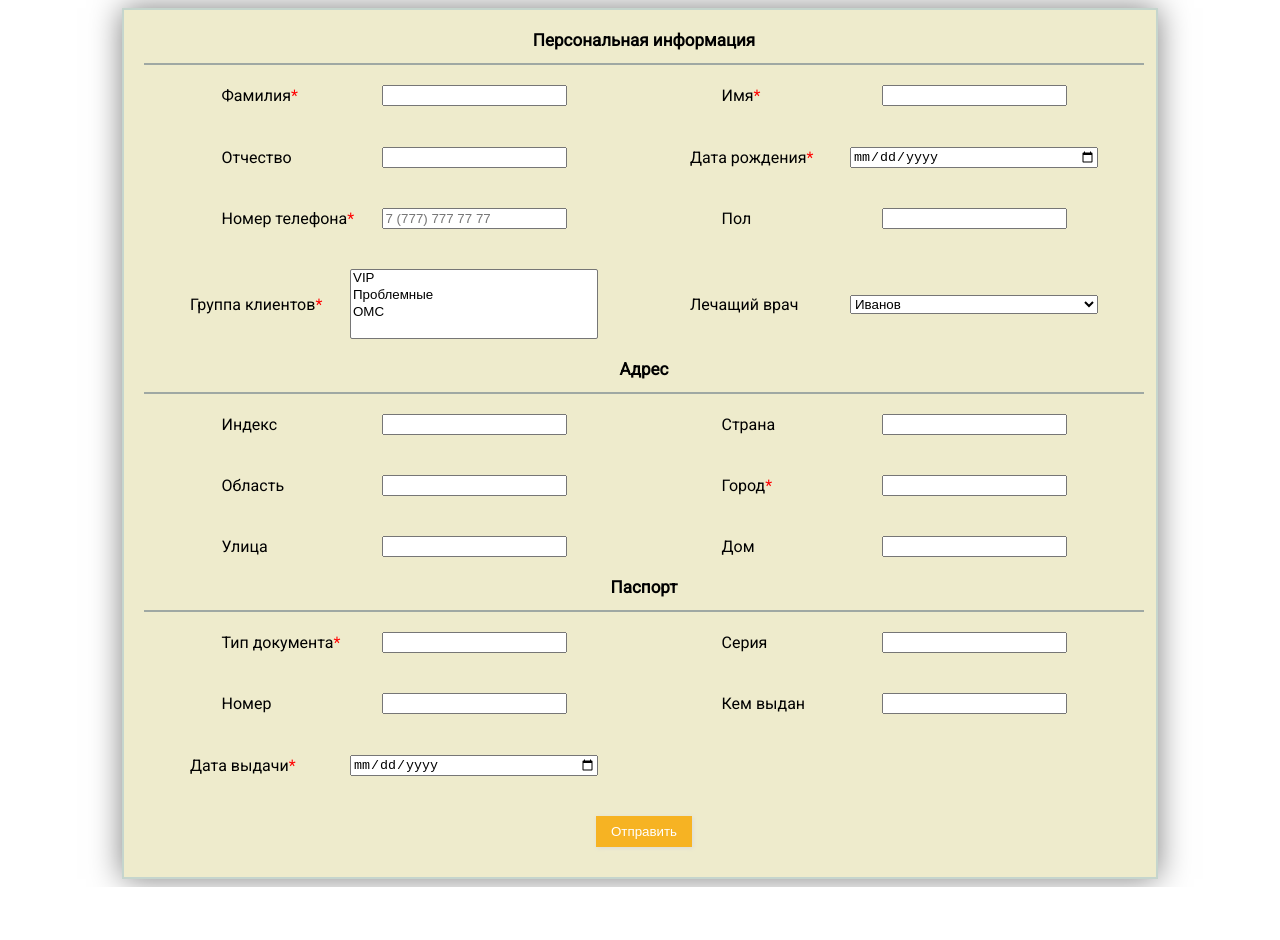
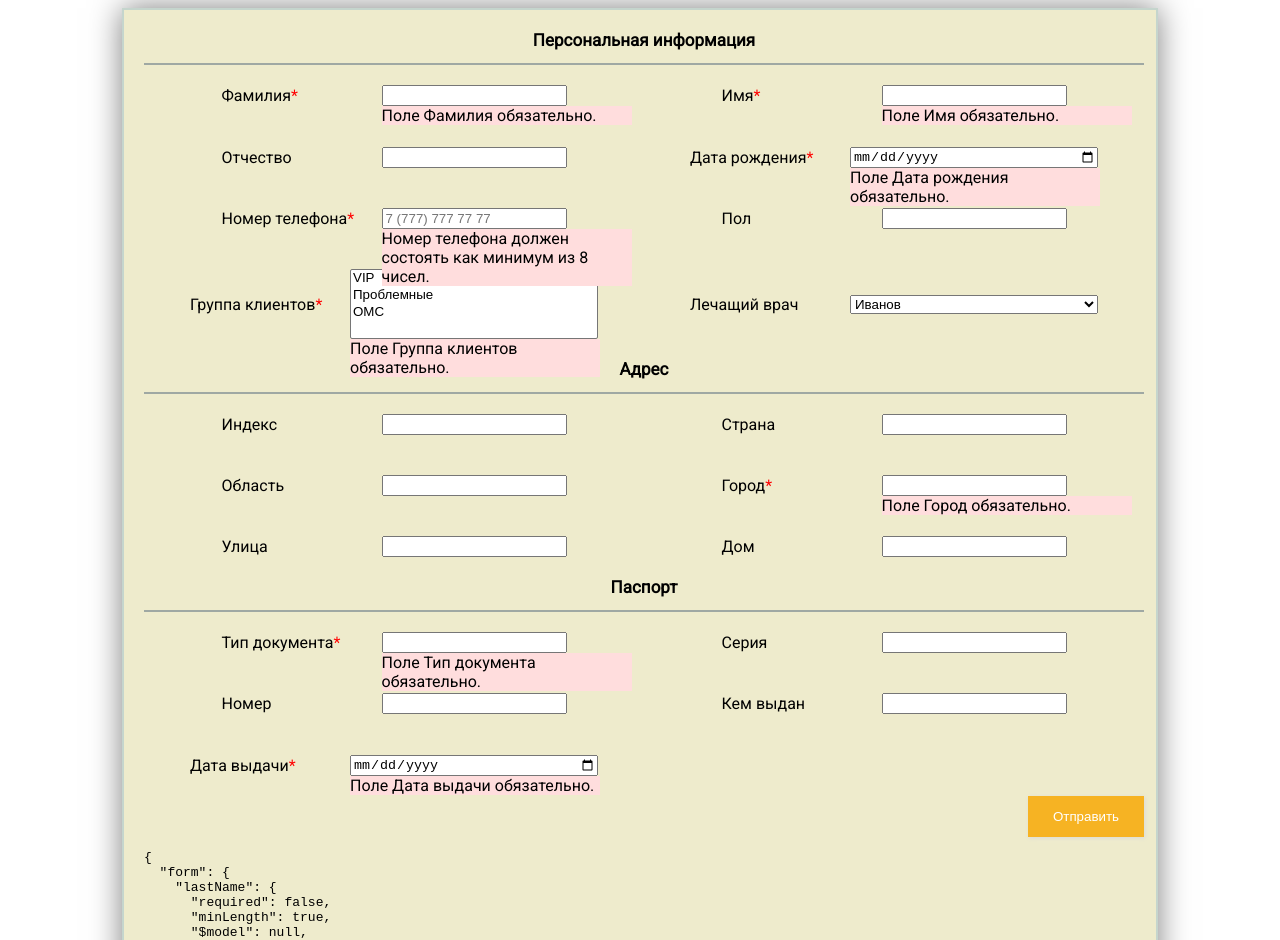
Before and after one commit to Shynghys/vuelidate-form, a Vue app: page / in a window 1280 px wide. Shown: the top 940 px of the page. Before the commit the page ends 887 px from the top, so only its background shows below. Built offline with nearby package versions, Linux system fonts and the light colour scheme.

Commit message:
required try

```diff
--- a/package.json
+++ b/package.json
@@ -21,7 +21,7 @@
     "eslint-plugin-vue": "^6.2.2",
     "node-sass": "^5.0.0",
     "sass-loader": "10.1.1",
-    "vue-template-compiler": "^2.6.11"
+    "vue-template-compiler": "2.6.11"
   },
   "eslintConfig": {
     "root": true,
--- a/src/components/Form.vue
+++ b/src/components/Form.vue
@@ -5,29 +5,32 @@
         <div class="form-style-heading">Персональная информация</div>
         <div class="wrapper">
           <div class="form-group">
-            <label class="form__label"
+            <label class="form__label" for="lastName"
               >Фамилия<span class="required">*</span></label
             >
 
             <div>
               <input
+                id="lastName"
                 class="form__input"
                 v-model.trim="$v.form.lastName.$model"
-                @input="setLastName($event.target.value)"
+                type="text"
               />
               <div
                 class="error"
-                v-if="!$v.form.lastName.required"
-                :class="{ 'form-group--error': $v.form.lastName.$error }"
+                v-if="!$v.form.lastName.required || errors"
+                :class="{
+                  'form-group--error': $v.form.lastName.$error,
+                }"
               >
-                Field Фамилия is required.
+                Поле Фамилия обязательно.
               </div>
               <div
                 class="error"
-                v-if="!$v.form.lastName.minLength"
+                v-if="!$v.form.lastName.minLength || errors"
                 :class="{ 'form-group--error': $v.form.lastName.$error }"
               >
-                Field must have at least
+                Поле must have at least
                 {{ $v.form.lastName.$params.minLength.min }} characters.
               </div>
             </div>
@@ -46,10 +49,10 @@
               />
               <div
                 class="error"
-                v-if="!$v.form.firstName.required"
+                v-if="!$v.form.firstName.required || errors"
                 :class="{ 'form-group--error': $v.form.firstName.$error }"
               >
-                Field Имя is required.
+                Поле Имя обязательно.
               </div>
             </div>
           </div>
@@ -71,10 +74,10 @@
               />
               <div
                 class="error"
-                v-if="!$v.form.birthDate.required"
+                v-if="!$v.form.birthDate.required || errors"
                 :class="{ 'form-group--error': $v.form.birthDate.$error }"
               >
-                Field Дата рождения is required.
+                Поле Дата рождения обязательно.
               </div>
             </div>
           </div>
@@ -92,10 +95,19 @@
               />
               <div
                 class="error"
-                v-if="!$v.form.mobileNumber.required"
+                v-if="!$v.form.mobileNumber.required || errors"
                 :class="{ 'form-group--error': $v.form.mobileNumber.$error }"
               >
-                Field Номер телефона is required.
+                Поле Номер телефона обязательно.
+              </div>
+              <div
+                class="error"
+                v-if="!$v.form.mobileNumber.numbersOnly || errors"
+                :class="{
+                  'form-group--error': $v.form.mobileNumber.$error,
+                }"
+              >
+                Номер телефона должен состоять как минимум из 8 чисел.
               </div>
             </div>
           </div>
@@ -128,10 +140,10 @@
               /> -->
               <div
                 class="error"
-                v-if="!$v.form.clientGroup.required"
+                v-if="!$v.form.clientGroup.required || errors"
                 :class="{ 'form-group--error': $v.form.clientGroup.$error }"
               >
-                Field Группа клиентов is required.
+                Поле Группа клиентов обязательно.
               </div>
             </div>
           </div>
@@ -170,10 +182,10 @@
               <input class="form__input" v-model.trim="$v.form.city.$model" />
               <div
                 class="error"
-                v-if="!$v.form.city.required"
+                v-if="!$v.form.city.required || errors"
                 :class="{ 'form-group--error': $v.form.city.$error }"
               >
-                Field Город is required.
+                Поле Город обязательно.
               </div>
             </div>
           </div>
@@ -201,10 +213,10 @@
               />
               <div
                 class="error"
-                v-if="!$v.form.documentType.required"
+                v-if="!$v.form.documentType.required || errors"
                 :class="{ 'form-group--error': $v.form.documentType.$error }"
               >
-                Field Тип документа is required.
+                Поле Тип документа обязательно.
               </div>
             </div>
           </div>
@@ -236,35 +248,45 @@
               />
               <div
                 class="error"
-                v-if="!$v.form.documentGivenDate.required"
+                v-if="!$v.form.documentGivenDate.required || errors"
                 :class="{
                   'form-group--error': $v.form.documentGivenDate.$error,
                 }"
               >
-                Field Дата выдачи is required.
+                Поле Дата выдачи обязательно.
               </div>
             </div>
           </div>
         </div>
-        <div
-          class="form-group"
-          :class="{ 'form-group--error': $v.form.$error }"
-        >
-          <button @click.prevent="submitForm">Отправить</button>
-          <!-- <p v-if="error" class="error">
-              The form above has errors, <br />please get your act together and
-              resubmit
-            </p>
-            <p v-else-if="empty && uiState === 'submit clicked'" class="error">
-              The form above is empty, <br />cmon y'all you can't submit an
-              empty form!
-            </p>
-            <p v-else-if="uiState === 'form submitted'" class="success">
-              Hooray! Your form was submitted!
-            </p> -->
-          <div class="error" v-if="$v.form.$error">Form is invalid.</div>
+
+        <div>
+          <div v-if="errors">
+            Форма не правильно заполнена, заполните и отправьте заного.
+          </div>
+          <div
+            class="error"
+            :class="{
+              'form-group--error': empty && uiState === 'submit clicked',
+            }"
+            v-else-if="empty && uiState === 'submit clicked'"
+          >
+            Форма пуста, необходимо заполнить обязательные поля!
+          </div>
+          <div v-else-if="uiState === 'form submitted'" class="success">
+            Форма была отправлена
+          </div>
+
+          <div class="right">
+            <button class="button" @click.prevent="submitForm">
+              Отправить
+            </button>
+          </div>
         </div>
       </form>
+      <pre>{{ $v }}</pre>
+      <div>error {{ $v.form.$anyError }}</div>
+      <div>error1 {{ $v.form.lastName.$anyError }}</div>
+      <div>dirty {{ $v.form.$anyDirty }}</div>
     </div>
   </div>
 </template>
@@ -275,26 +297,29 @@ import { required, minLength } from "vuelidate/lib/validators";
 export default {
   data() {
     return {
+      uiState: "submit not clicked",
+      errors: false,
+      empty: true,
       form: {
-        lastName: "",
-        firstName: "",
-        patronymicName: "",
-        birthDate: "",
-        mobileNumber: "",
-        gender: "",
+        lastName: null,
+        firstName: null,
+        patronymicName: null,
+        birthDate: null,
+        mobileNumber: null,
+        gender: null,
         clientGroup: [],
-        doctor: "",
-        index: "",
-        country: "",
-        region: "",
-        city: "",
-        street: "",
-        house: "",
-        documentType: "",
-        documentSeries: "",
-        documentNumber: "",
-        documentGiverBy: "",
-        documentGivenDate: "",
+        doctor: null,
+        index: null,
+        country: null,
+        region: null,
+        city: null,
+        street: null,
+        house: null,
+        documentType: null,
+        documentSeries: null,
+        documentNumber: null,
+        documentGiverBy: null,
+        documentGivenDate: null,
       },
     };
   },
@@ -302,17 +327,21 @@ export default {
     form: {
       lastName: {
         required,
-        minLength: minLength(5),
+        minLength: minLength(3),
       },
       firstName: {
         required,
-        minLength: minLength(5),
+        minLength: minLength(3),
       },
       birthDate: {
         required,
       },
       mobileNumber: {
         required,
+
+        numbersOnly(mobileNumber) {
+          return /[0-9]/.test(mobileNumber) && mobileNumber.length >= 8;
+        },
       },
       clientGroup: {
         required,
@@ -332,22 +361,12 @@ export default {
     submitForm() {
       this.empty = !this.$v.form.$anyDirty;
       this.errors = this.$v.form.$anyError;
+
       this.uiState = "submit clicked";
+
       if (this.errors === false && this.empty === false) {
-        //this is where you send the responses
         this.uiState = "form submitted";
       }
-    },
-    status(validation) {
-      return {
-        error: validation.$error,
-        dirty: validation.$$touch,
-      };
-    },
-
-    setLastName(value) {
-      this.lastName = value;
-      this.$v.form.lastName.$touch();
     },
   },
 };
@@ -374,14 +393,17 @@ export default {
   .wrapper
     display: grid
     grid-template-columns: 1fr 1fr
+    @media only screen and (max-width: 768px)
+      grid-template-columns: 1fr
+    @media only screen and (max-width: 1024px)
+      grid-template-columns: 1fr
+
   &-heading
     font-weight: bold
     border-bottom: 2px solid #9fa8a3
     font-size: 17px
     padding-bottom: 13px
     text-align: center
-  // @media only screen and (max-width: 1024px)
-  //   height: 800px
 
   .form-group
     display: flex
@@ -392,17 +414,25 @@ export default {
     & label
       margin-right: 10px
       width: 150px
+      @media only screen and (max-width: 768px)
+        width: 80px
 
   .required
     color: red
 
   .error
-    display: none
-
-  .form-group--error
+    // display: none
+    width: 250px
+    position: absolute
     display: block
     border-color: red
     background: #fdd
+
+  // .form-group--error
+  //   position: absolute
+  //   display: block
+  //   border-color: red
+  //   background: #fdd
 
   .error:focus
     outline-color: #f99
@@ -414,11 +444,20 @@ export default {
 
   .picker-input
     width: 248px
+  .right
+    display: flex
+    justify-content: flex-end
+  .button
 
-  button
     border: none
-    padding: 8px 15px 8px 15px
+    padding: 13px 25px 13px 25px
     background: #f6b323
     color: #fff
     box-shadow: 1px 1px 4px #DADADA
+    cursor: pointer
+  .success
+    text-transform: uppercase
+    font-size: 12px
+    color: teal
+    position: absolute
 </style>
```
Also changed, not shown: 1 other file (tests, documents, lock files or other folders).
